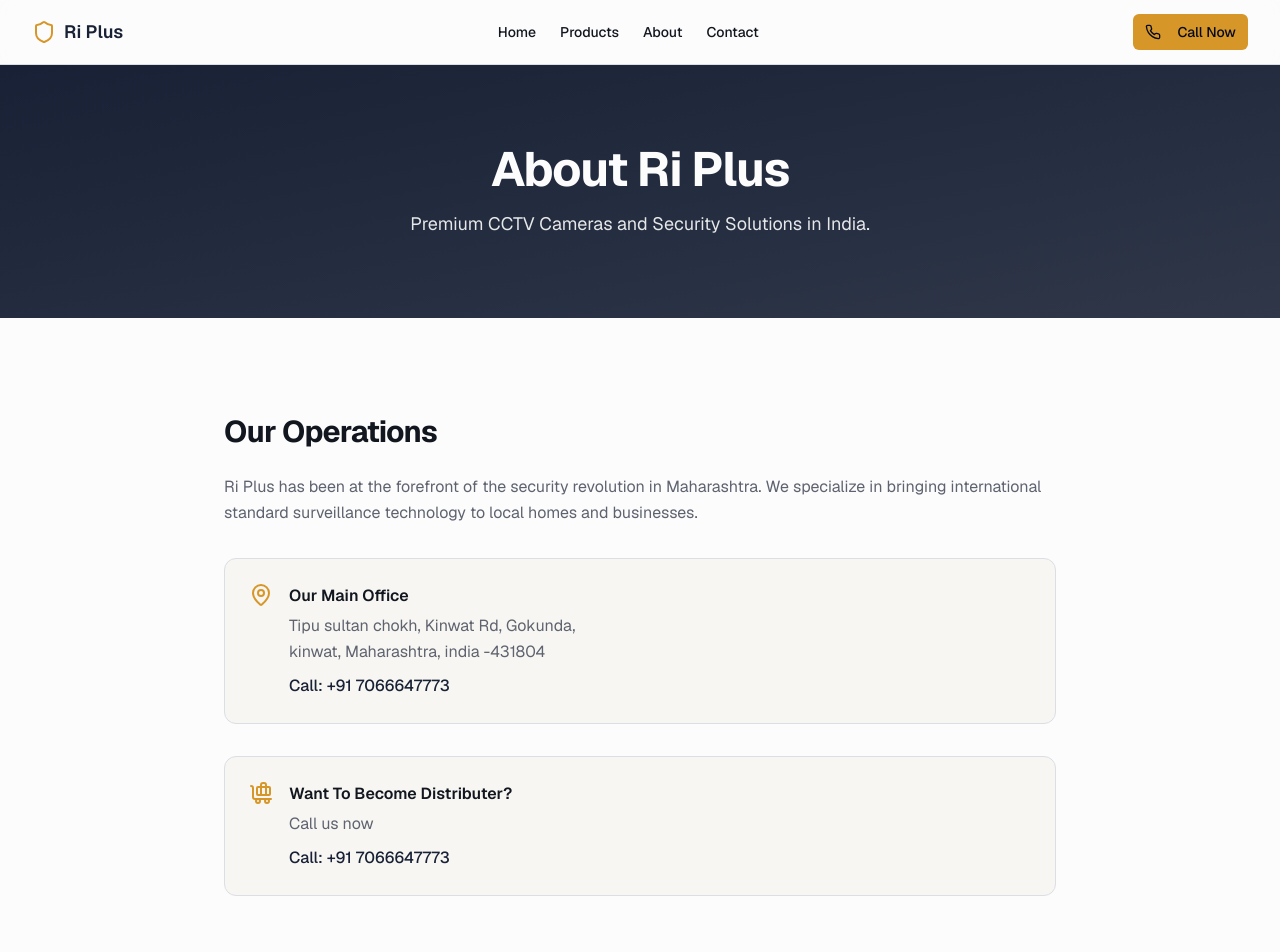
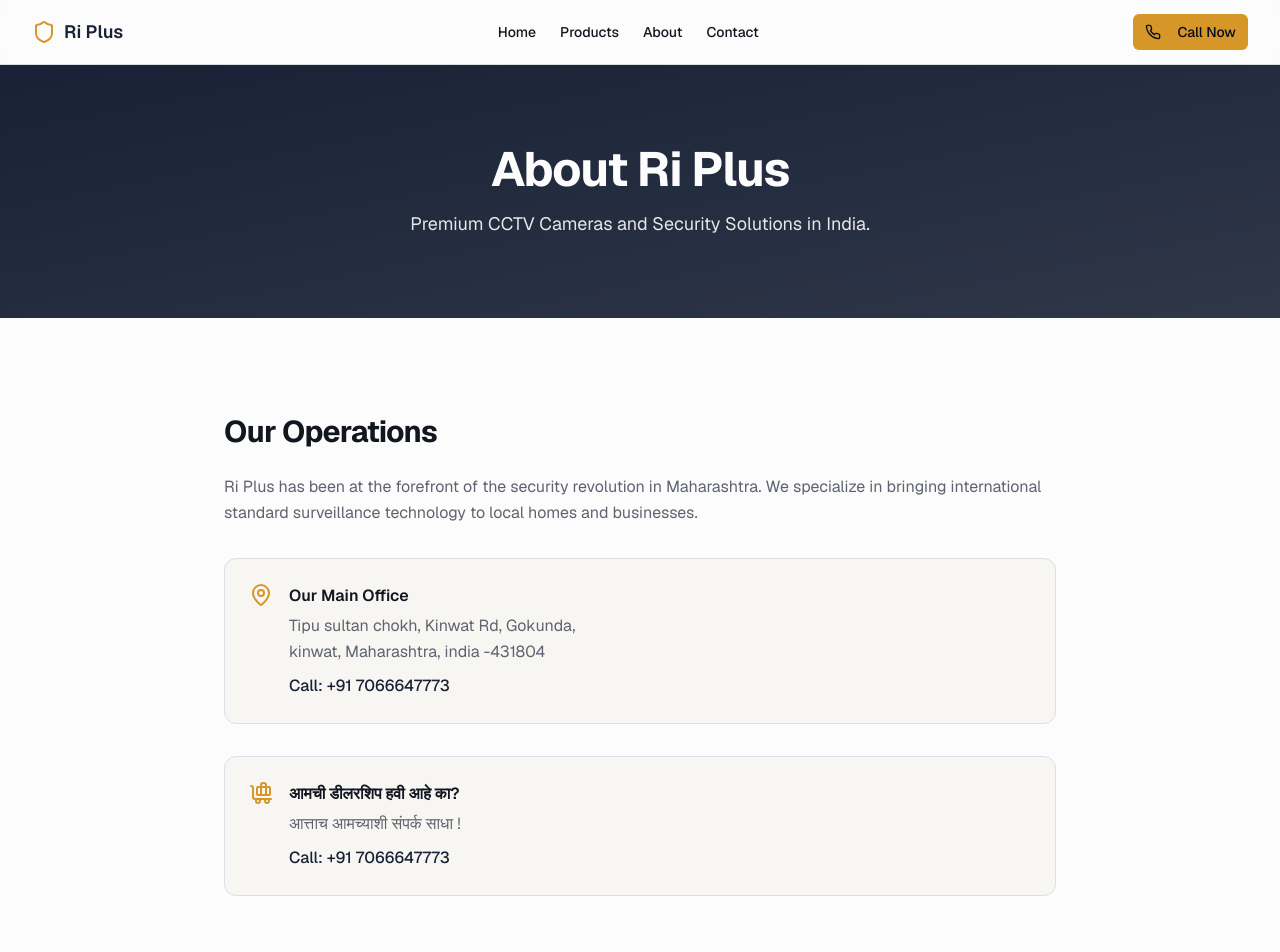
Before and after one commit to Mayur-00/cctvShopWebApp, a Next.js app: page /about in a window 1280 px wide. Shown: the top 952 px of the page. Built offline with nearby package versions, Linux system fonts and the light colour scheme.

Commit message:
add dealership card

```diff
--- a/app/about/page.tsx
+++ b/app/about/page.tsx
@@ -39,8 +39,8 @@ export default function AboutPage() {
               <div className="mt-8 p-6 bg-secondary/50 rounded-xl border flex gap-4">
                 <BaggageClaimIcon className="size-6 text-accent shrink-0" />
                 <div>
-                  <h3 className="font-semibold text-foreground mb-1">Want To Become Distributer?</h3>
-                  <p>Call us now</p>
+                  <h3 className="font-semibold text-foreground mb-1">आमची डीलरशिप हवी आहे का?</h3>
+                  <p>आत्ताच आमच्याशी संपर्क साधा !</p>
                   <p className="mt-2 font-medium text-primary">Call: +91 7066647773</p>
                 </div>
               </div>
```
